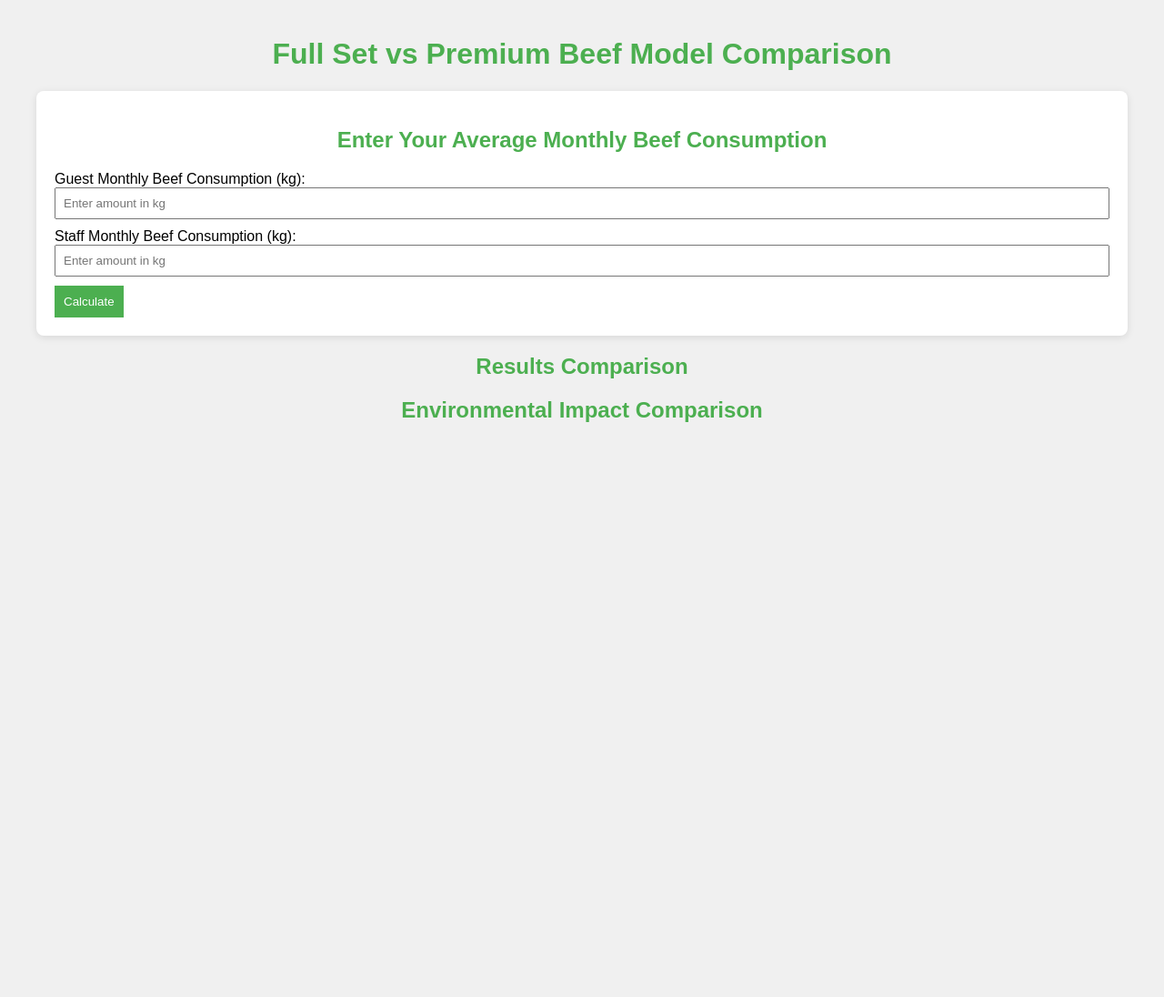
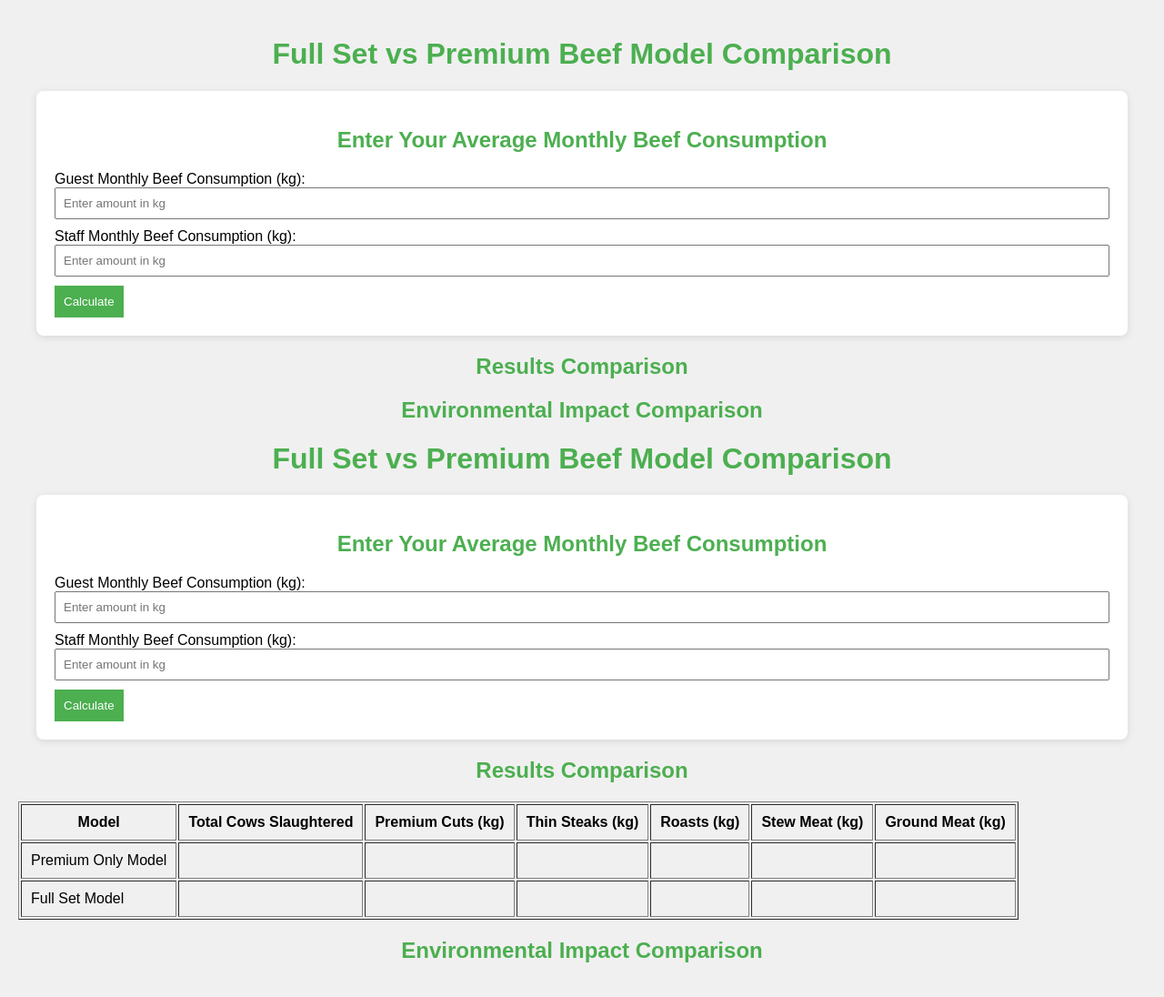
Before and after one commit to tunan75/SustainaBeef, a plain HTML site: page index.html in a window 1280 px wide. Shown: the whole page at 91% size. Before the commit the page ends 800 px from the top, so only its background shows below. Drawn offline with Linux system fonts and the light colour scheme.

Commit message:
Update index.html

```diff
--- a/index.html
+++ b/index.html
@@ -39,3 +39,73 @@
     <script src="calculator.js"></script>
 </body>
 </html>
+<!DOCTYPE html>
+<html lang="en">
+<head>
+    <meta charset="UTF-8">
+    <meta name="viewport" content="width=device-width, initial-scale=1.0">
+    <title>Full Set vs Premium Beef Calculator</title>
+    <link rel="stylesheet" href="styles.css">
+</head>
+<body>
+    <h1>Full Set vs Premium Beef Model Comparison</h1>
+
+    <!-- Input Section -->
+    <div class="input-section">
+        <h2>Enter Your Average Monthly Beef Consumption</h2>
+        <label for="guestConsumption">Guest Monthly Beef Consumption (kg):</label>
+        <input type="number" id="guestConsumption" placeholder="Enter amount in kg">
+        <label for="staffConsumption">Staff Monthly Beef Consumption (kg):</label>
+        <input type="number" id="staffConsumption" placeholder="Enter amount in kg">
+        <button onclick="calculate()">Calculate</button>
+    </div>
+
+    <!-- Results Table -->
+    <div class="results-section">
+        <h2>Results Comparison</h2>
+        <table border="1" cellpadding="10">
+            <thead>
+                <tr>
+                    <th>Model</th>
+                    <th>Total Cows Slaughtered</th>
+                    <th>Premium Cuts (kg)</th>
+                    <th>Thin Steaks (kg)</th>
+                    <th>Roasts (kg)</th>
+                    <th>Stew Meat (kg)</th>
+                    <th>Ground Meat (kg)</th>
+                </tr>
+            </thead>
+            <tbody>
+                <!-- Premium Model Results -->
+                <tr>
+                    <td>Premium Only Model</td>
+                    <td><span id="premiumCows"></span></td>
+                    <td><span id="premiumCuts"></span></td>
+                    <td><span id="premiumThinSteaks"></span></td>
+                    <td><span id="premiumRoasts"></span></td>
+                    <td><span id="premiumStewMeat"></span></td>
+                    <td><span id="premiumGroundMeat"></span></td>
+                </tr>
+                <!-- Full Set Model Results -->
+                <tr>
+                    <td>Full Set Model</td>
+                    <td><span id="fullSetCows"></span></td>
+                    <td><span id="fullSetCuts"></span></td>
+                    <td><span id="fullSetThinSteaks"></span></td>
+                    <td><span id="fullSetRoasts"></span></td>
+                    <td><span id="fullSetStewMeat"></span></td>
+                    <td><span id="fullSetGroundMeat"></span></td>
+                </tr>
+            </tbody>
+        </table>
+    </div>
+
+    <!-- Environmental Impact Section -->
+    <div class="environmental-impact">
+        <h2>Environmental Impact Comparison</h2>
+        <div id="environmentImpact"></div>
+    </div>
+
+    <script src="calculator.js"></script>
+</body>
+</html>
```
